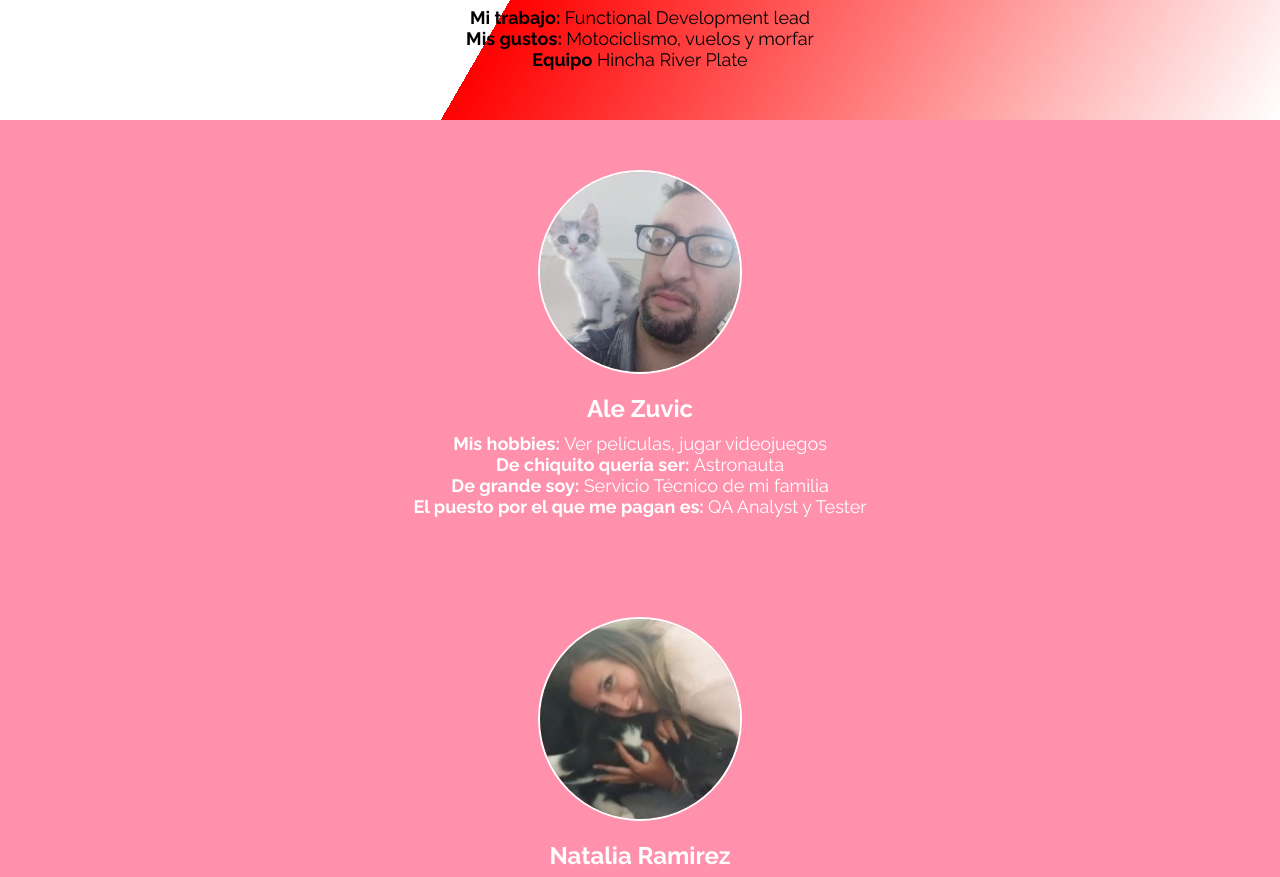
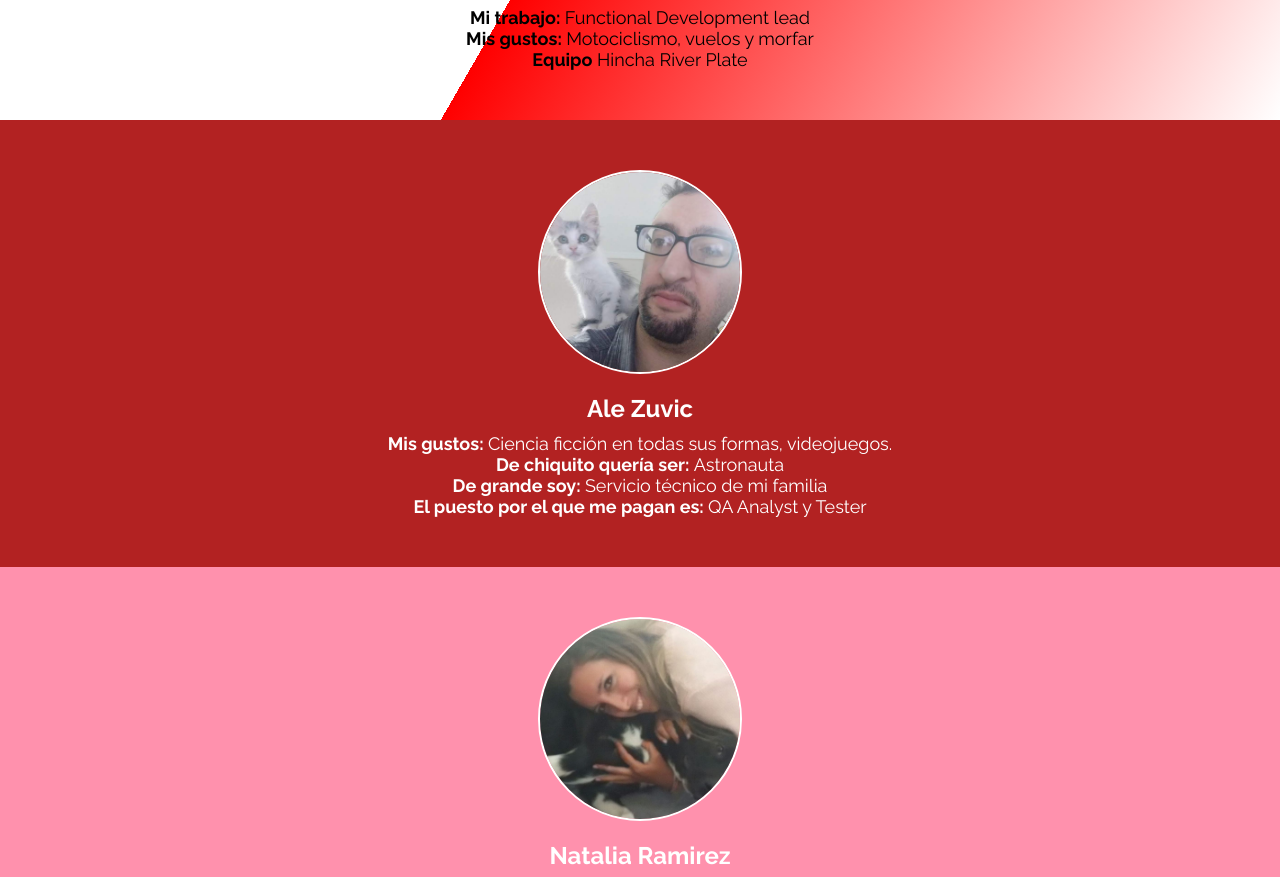
Before and after one commit to leoden01/dwfs32, a plain HTML site: page index.html in a window 1280 px wide. Shown: the part 4592-5469 px from the top of the page. Drawn offline with Linux system fonts and the light colour scheme.

Commit message:
Cambiado color y descripcion, agregado alt text en imagen, section de Ale

```diff
--- a/index.html
+++ b/index.html
@@ -264,14 +264,14 @@
 		<!-- Juan  -->
 
 		<!-- Ale -->
-		<section class="bg-pink">
-			<img class="avatar" src="./assets/ale.jpg">
+		<section class="bg-red">
+			<img class="avatar" src="./assets/ale.jpg" alt="Freya y Ale">
 			<div class="title">
 				Ale Zuvic
 			</div>
 			<div class="desc">
-				<label>Mis hobbies: </label>
-				Ver películas, jugar videojuegos
+				<label>Mis gustos: </label>
+				Ciencia ficción en todas sus formas, videojuegos.
 			</div>
 			<div class="desc">
 				<label>De chiquito quería ser: </label>
@@ -279,7 +279,7 @@
 			</div>
 			<div class="desc">
 				<label>De grande soy: </label>
-				Servicio Técnico de mi familia
+				Servicio técnico de mi familia
 			</div>
 			<div class="desc">
 				<label>El puesto por el que me pagan es: </label>
```
